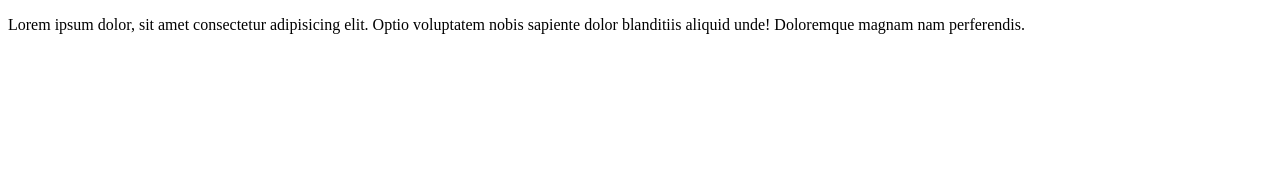
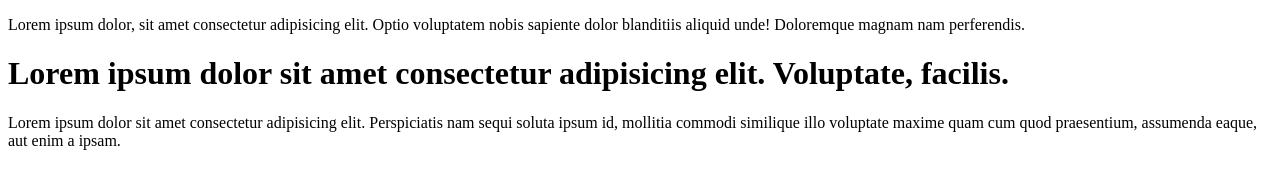
Before and after one commit to naimatullahRezaee/gitexample, a plain HTML site: page index.html in a window 1280 px wide. Drawn offline with Linux system fonts and the light colour scheme.

Commit message:
second commit

```diff
--- a/index.html
+++ b/index.html
@@ -11,5 +11,14 @@
       nobis sapiente dolor blanditiis aliquid unde! Doloremque magnam nam
       perferendis.
     </p>
+    <h1>
+      Lorem ipsum dolor sit amet consectetur adipisicing elit. Voluptate,
+      facilis.
+    </h1>
+    <p>
+      Lorem ipsum dolor sit amet consectetur adipisicing elit. Perspiciatis nam
+      sequi soluta ipsum id, mollitia commodi similique illo voluptate maxime
+      quam cum quod praesentium, assumenda eaque, aut enim a ipsam.
+    </p>
   </body>
 </html>
```
Also changed, not shown: style.css (added).
